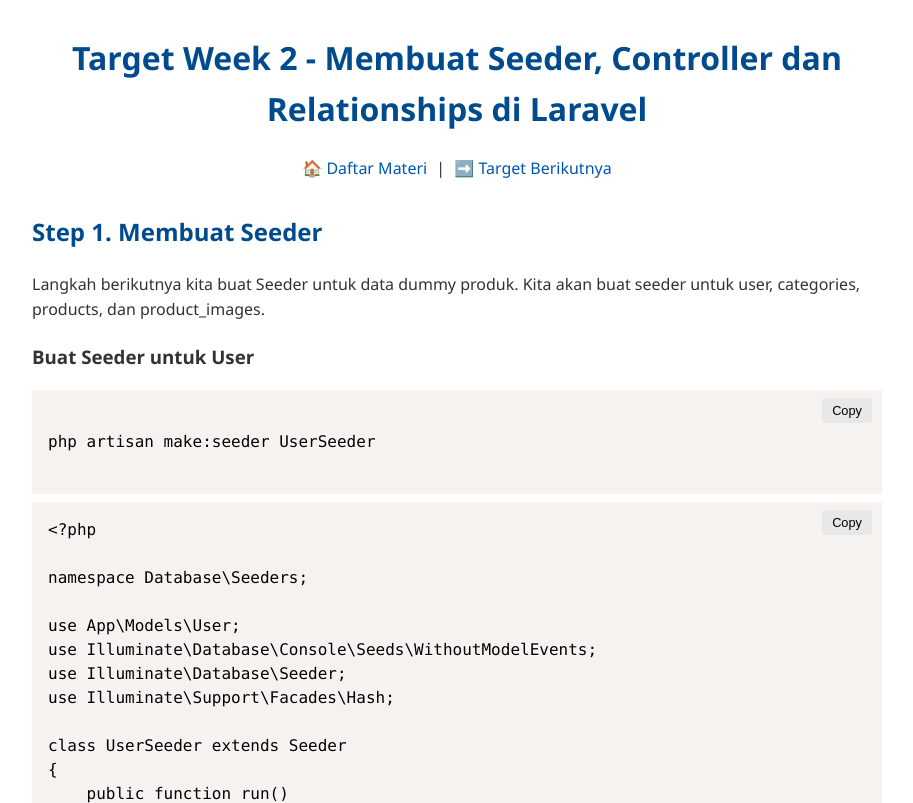
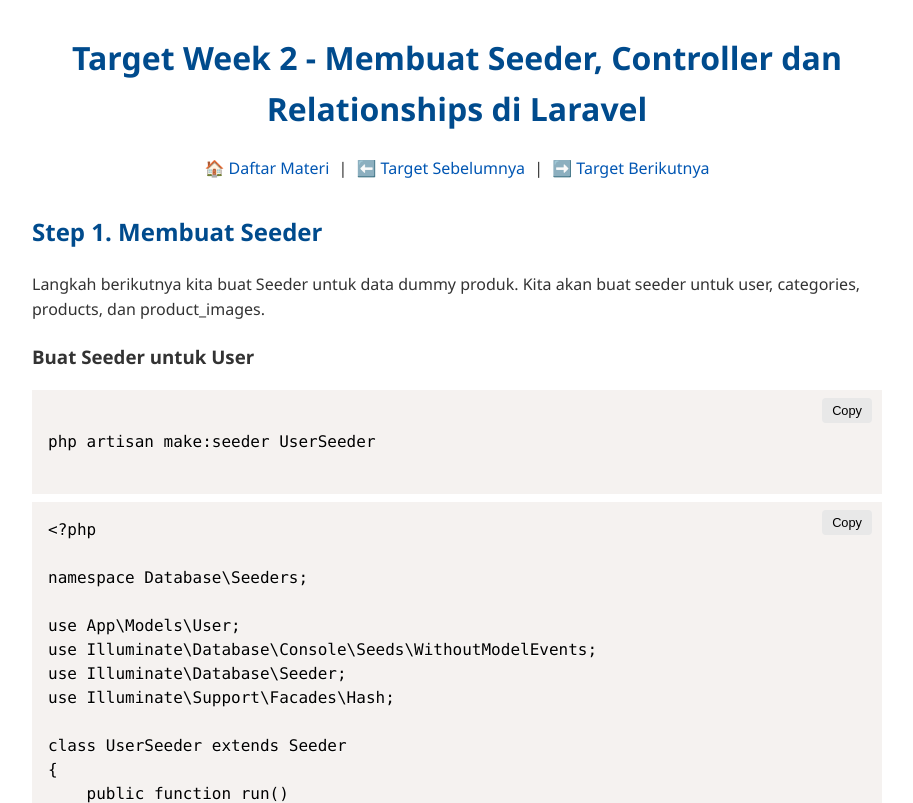
Before and after one commit to isnainimuh/modul_topic_mobileapps, a plain HTML site: page bab2.html in a window 1280 px wide. Shown: the top 803 px of the page, without its empty margins (183-1096 px from the left). Drawn offline with nearby package versions, Linux system fonts and the light colour scheme.

Commit message:
Update bab2.html
add target sebelumnya

```diff
--- a/bab2.html
+++ b/bab2.html
@@ -12,6 +12,7 @@
     <h1>Target Week 2 - Membuat Seeder, Controller dan Relationships di Laravel</h1>
     <nav>
       <a href="index.html">🏠 Daftar Materi</a> |
+      <a href="bab1.html">⬅️ Target Sebelumnya</a> |
       <a href="bab3.html">➡️ Target Berikutnya</a>
     </nav>
   </header>
```
